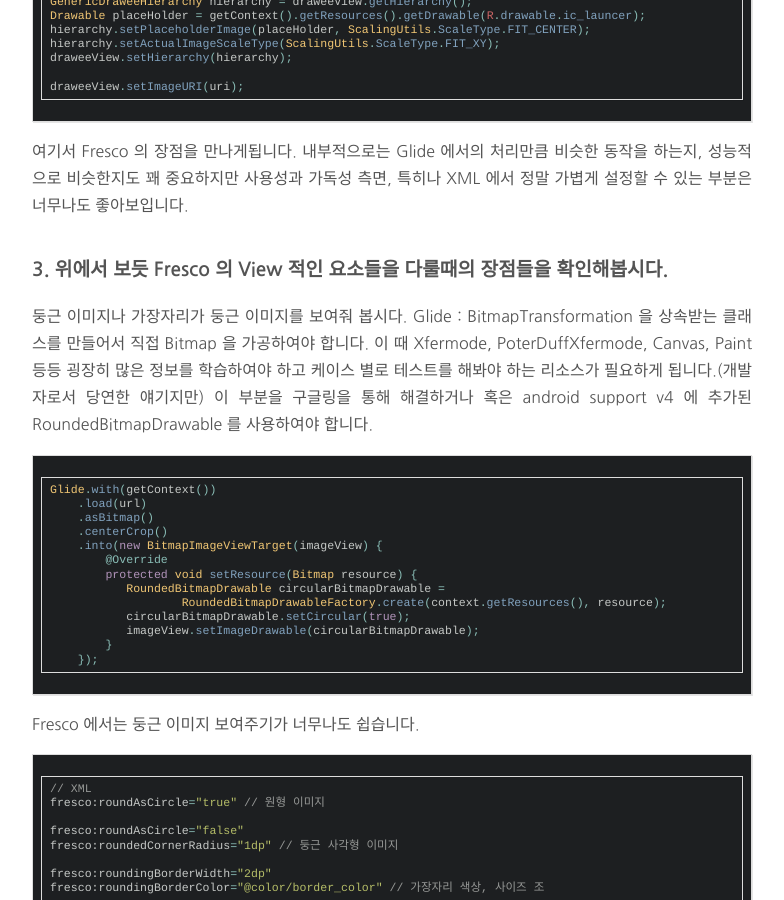
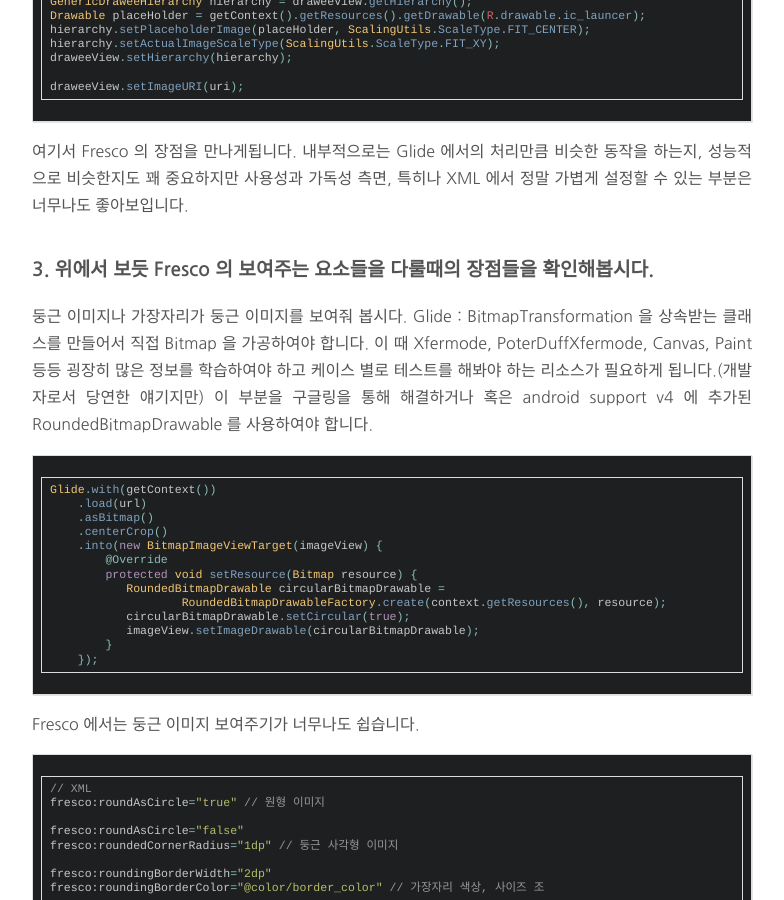
Before and after one commit to tosslab/tosslab.github.io, a Jekyll site: the page built from _posts/2015-12-11-Android_Image_Loading_Library_Fresco_and_Glide.md, in a window 1280 px wide and 900 px high, scrolled down 3306 px. Shown: the whole window, without its empty margins (248-1032 px from the left). Built offline with Jekyll 4.4.1, drawn with Linux system fonts in a browser that asks for light colours; Markdown is read by kramdown in place of the engine named in the settings; comment, search, counter and statistics services are not loaded.

Commit message:
Add a post 2015-12-11-Android Image Loading Library Fresco And Glide

```diff
--- a/_posts/2015-12-11-Android_Image_Loading_Library_Fresco_and_Glide.md
+++ b/_posts/2015-12-11-Android_Image_Loading_Library_Fresco_and_Glide.md
@@ -163,7 +163,7 @@
 내부적으로는 Glide 에서의 처리만큼 비슷한 동작을 하는지, 성능적으로 비슷한지도 꽤 중요하지만
 사용성과 가독성 측면, 특히나 XML 에서 정말 가볍게 설정할 수 있는 부분은 너무나도 좋아보입니다.
 
-### 3. 위에서 보듯 Fresco 의 View 적인 요소들을 다룰때의 장점들을 확인해봅시다.
+### 3. 위에서 보듯 Fresco 의 보여주는 요소들을 다룰때의 장점들을 확인해봅시다.
 둥근 이미지나 가장자리가 둥근 이미지를 보여줘 봅시다.
 Glide :
 BitmapTransformation 을 상속받는 클래스를 만들어서 직접 Bitmap 을 가공하여야 합니다.
```
